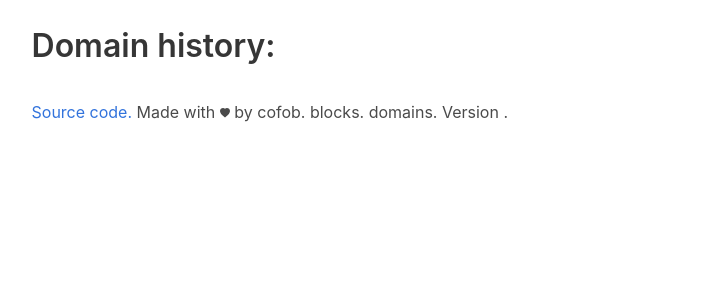
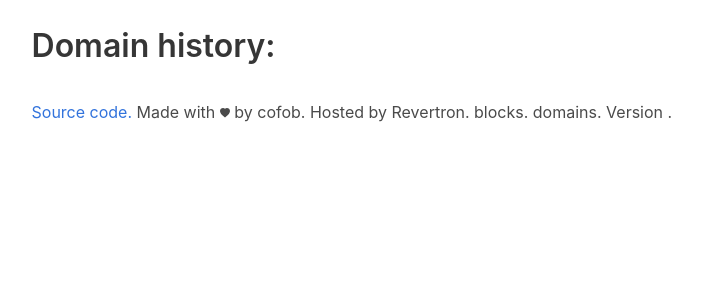
Before and after one commit to cofob/AlfisViewer, a Django app: template templates/domain/history.html in a window 1280 px wide. Shown: the part 56-356 px from the top of the page, without its empty margins (5-707 px from the left). Run offline with Django 4.2, Linux system fonts and the light colour scheme; the template is opened without the code that fills it, so the values that code supplies are empty; parts of the project's set-up code (start-up, migrations or seed data) failed here and were passed over; some libraries are stand-ins or nearby versions.

Commit message:
Add 'Hosted by' to footer

```diff
--- a/templates/footer.html
+++ b/templates/footer.html
@@ -4,6 +4,7 @@
     {% trans "Made with" %}
     <svg xmlns="http://www.w3.org/2000/svg" width="10" height="10" fill="currentColor" class="bi bi-heart-fill" viewBox="0 0 16 16"><path fill-rule="evenodd" d="M8 1.314C12.438-3.248 23.534 4.735 8 15-7.534 4.736 3.562-3.248 8 1.314z"/></svg>
     {% trans "by cofob" %}.
+    {% trans "Hosted by" %} Revertron.
     <a href="{% url 'block_list' %}">{{ BLOCK_COUNT }}</a> {% trans "blocks" %}.
     <a href="{% url 'domain_list' %}">{{ DOMAIN_COUNT }}</a> {% trans "domains" %}.
     {% trans "Version" %} {{ COMMIT_HASH }}.
```
